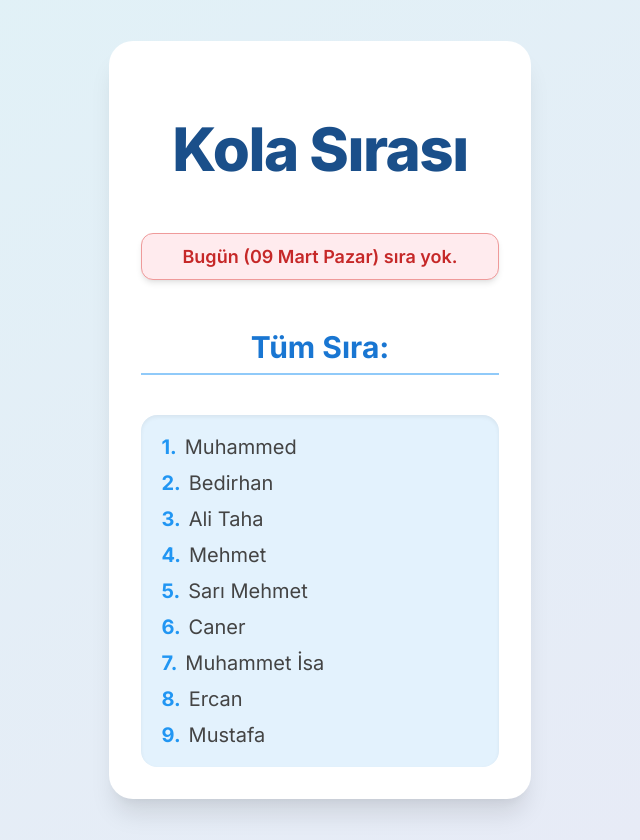
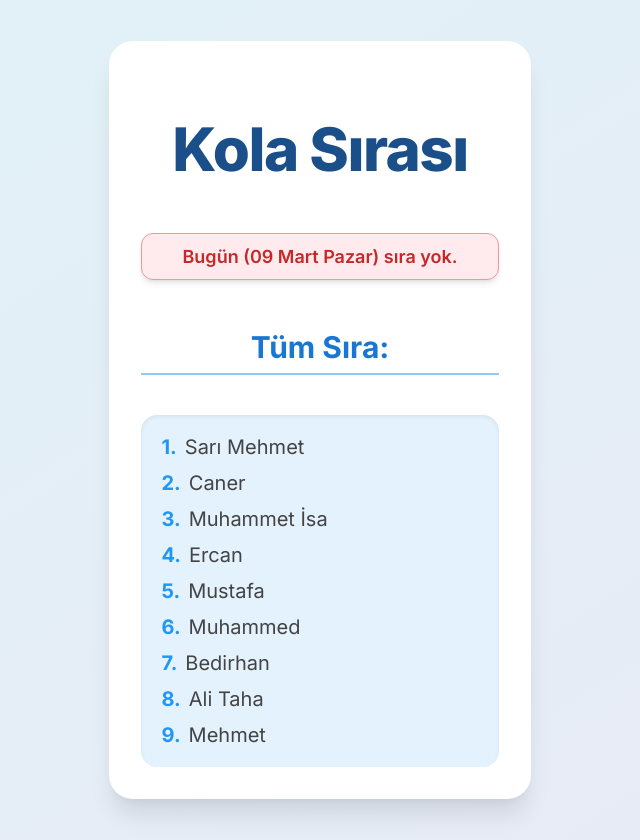
Before and after one commit to Bedirhan3428/myapp, a React (Create React App) app: page / in a window 1280 px wide. Shown: the whole page, without its empty margins (340-980 px from the left). Built offline with nearby package versions, Linux system fonts and the light colour scheme.

Commit message:
Update App.js

```diff
--- a/src/App.js
+++ b/src/App.js
@@ -2,15 +2,16 @@ import React from "react";
 import "./App.css"; // Bu satırı ekledik!
 
 const people = [
-  "Muhammed",
-  "Bedirhan",
-  "Ali Taha",
-  "Mehmet",
   "Sarı Mehmet",
   "Caner",
   "Muhammet İsa",
   "Ercan",
   "Mustafa",
+  "Muhammed",
+  "Bedirhan",
+  "Ali Taha",
+  "Mehmet",
+
 ];
 
 const skipDays = [0, 1]; // 0 = Pazar, 1 = Pazartesi
```
